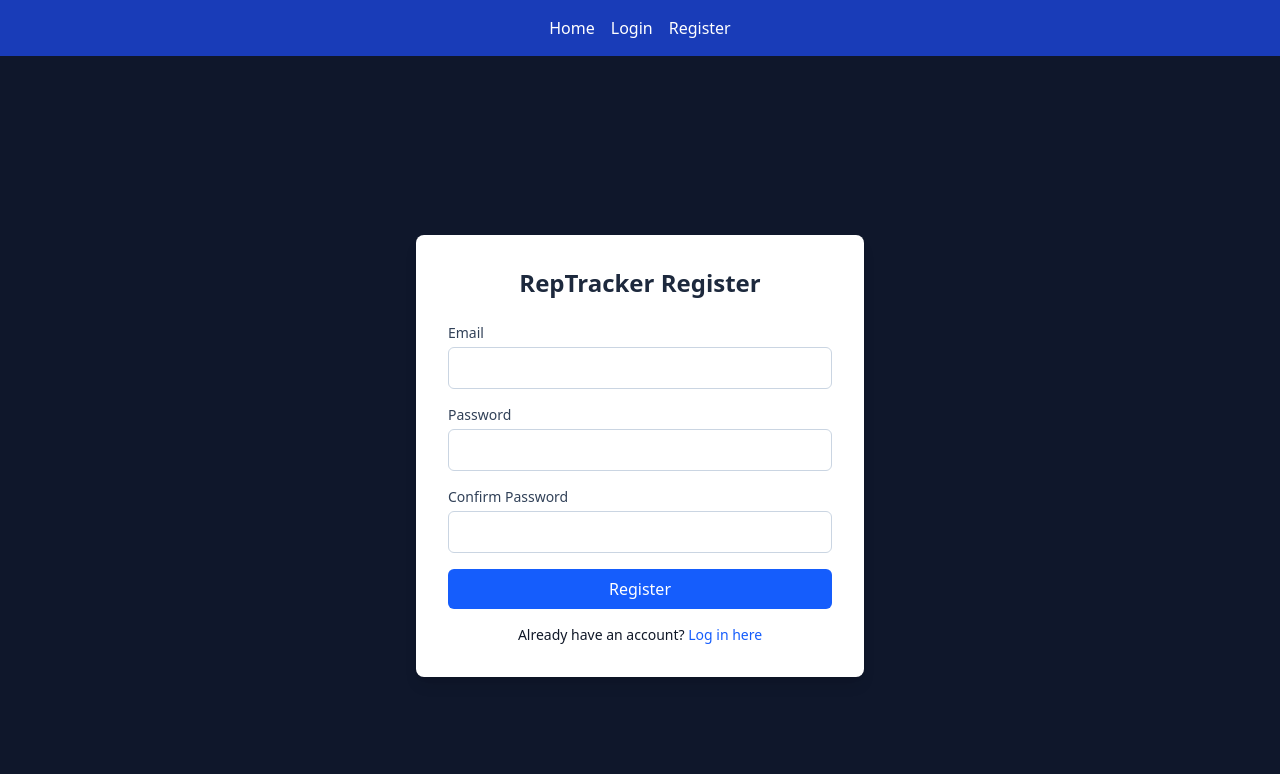
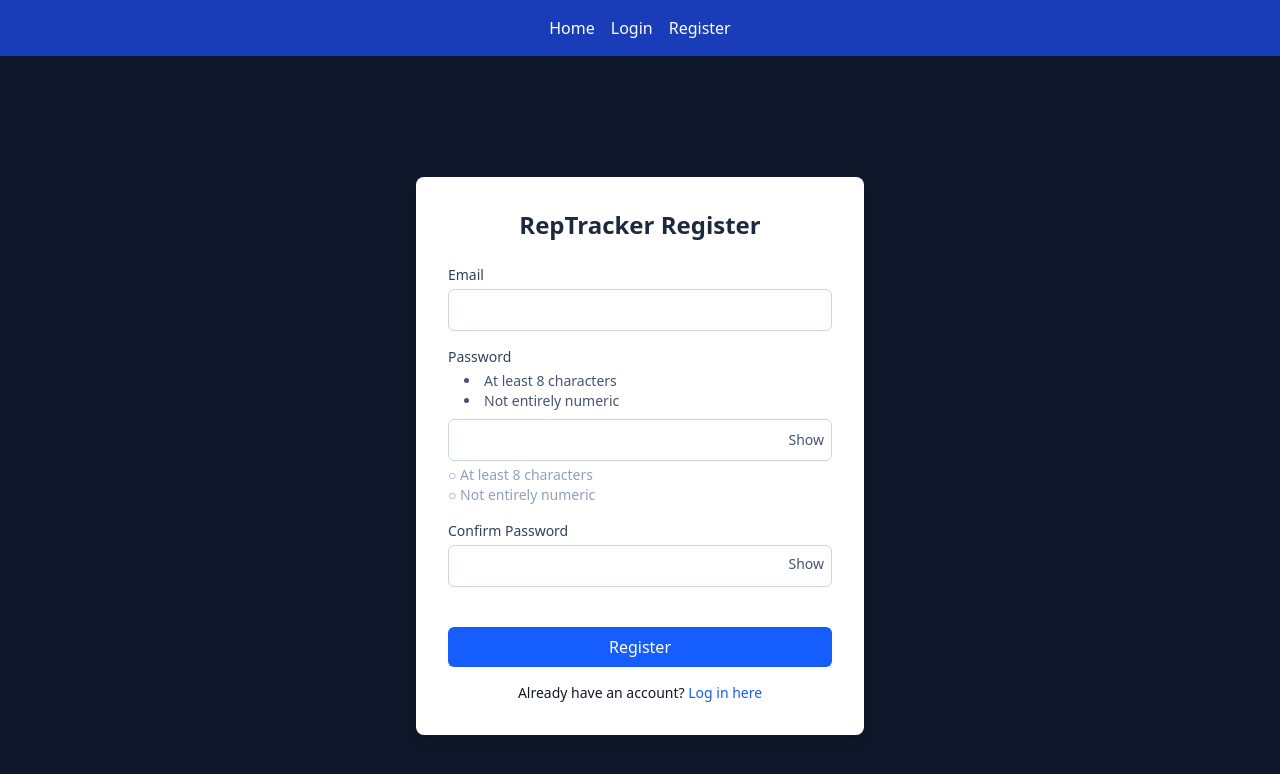
Before and after one commit to czarnick89/RepTracker, a React (Vite) app in the folder frontend/: page /register in a window 1280 px wide. Shown: the top 774 px of the page. Built offline with nearby package versions, Linux system fonts and the light colour scheme; no server answers.

Commit message:
registration page updated with user friendly features (less layout shift, password rule following indicators, password show toggle buttons)

```diff
--- a/frontend/src/pages/Register.jsx
+++ b/frontend/src/pages/Register.jsx
@@ -6,6 +6,8 @@ export default function Register() {
   const [email, setEmail] = useState("");
   const [password, setPassword] = useState("");
   const [confirmPassword, setConfirmPassword] = useState("");
+  const [showPassword, setShowPassword] = useState(false);
+  const [showConfirmPassword, setShowConfirmPassword] = useState(false);
   const [error, setError] = useState("");
   const [registered, setRegistered] = useState(false);
   const [isSubmitting, setIsSubmitting] = useState(false);
@@ -102,43 +104,74 @@ export default function Register() {
               />
             </div>
 
-            <div>
+            <div className="relative">
               <label
                 htmlFor="password"
                 className="block text-sm font-medium text-slate-700"
               >
                 Password
               </label>
+              <div className="text-sm text-slate-600 mt-1 mb-2">
+                <ul className="list-disc list-inside ml-4 mt-1">
+                  <li>At least 8 characters</li>
+                  <li>Not entirely numeric</li>
+                </ul>
+              </div>
+              <div className="relative">
                 <input
                   id="password"
-                type="password"
+                  type={showPassword ? "text" : "password"}
                   value={password}
                   onChange={(e) => setPassword(e.target.value)}
                   required
-                className="mt-1 w-full px-4 py-2 border border-slate-300 rounded-md focus:outline-none focus:ring-2 focus:ring-blue-500"
+                  className="w-full pr-16 px-4 py-2 border border-slate-300 rounded-md focus:outline-none focus:ring-2 focus:ring-blue-500"
                 />
-              {password && password.length < 8 && (
-                <p className="text-orange-500 text-sm mt-1">
-                  Password must be at least 8 characters.
+                <button
+                  type="button"
+                  onClick={() => setShowPassword(!showPassword)}
+                  className="absolute right-2 top-1/2 transform -translate-y-1/2 text-sm text-slate-600 hover:text-slate-800"
+                >
+                  {showPassword ? "Hide" : "Show"}
+                </button>
+              </div>
+              <p className="text-sm mt-1">
+                <span className={password ? (password.length >= 8 ? "text-green-600" : "text-red-600") : "text-slate-400"}>
+                  {password ? (password.length >= 8 ? "✓" : "✗") : "○"} At least 8 characters
+                </span>
+                <br />
+                <span className={password ? (!/^\d+$/.test(password) ? "text-green-600" : "text-red-600") : "text-slate-400"}>
+                  {password ? (!/^\d+$/.test(password) ? "✓" : "✗") : "○"} Not entirely numeric
+                </span>
               </p>
-              )}
             </div>
 
-            <div>
+            <div className="relative">
               <label
                 htmlFor="confirmPassword"
                 className="block text-sm font-medium text-slate-700"
               >
                 Confirm Password
               </label>
+              <div className="relative">
                 <input
                   id="confirmPassword"
-                type="password"
+                  type={showConfirmPassword ? "text" : "password"}
                   value={confirmPassword}
                   onChange={(e) => setConfirmPassword(e.target.value)}
                   required
-                className="mt-1 w-full px-4 py-2 border border-slate-300 rounded-md focus:outline-none focus:ring-2 focus:ring-blue-500"
+                  className="mt-1 w-full pr-16 px-4 py-2 border border-slate-300 rounded-md focus:outline-none focus:ring-2 focus:ring-blue-500"
                 />
+                <button
+                  type="button"
+                  onClick={() => setShowConfirmPassword(!showConfirmPassword)}
+                  className="absolute right-2 top-1/2 transform -translate-y-1/2 text-sm text-slate-600 hover:text-slate-800"
+                >
+                  {showConfirmPassword ? "Hide" : "Show"}
+                </button>
+              </div>
+              <p className="text-green-600 text-sm mt-1">
+                {confirmPassword && password === confirmPassword ? "✓ Passwords match" : "\u00A0"}
+              </p>
             </div>
 
             <button
```
Lines whose indentation alone changed are shown as unchanged.
